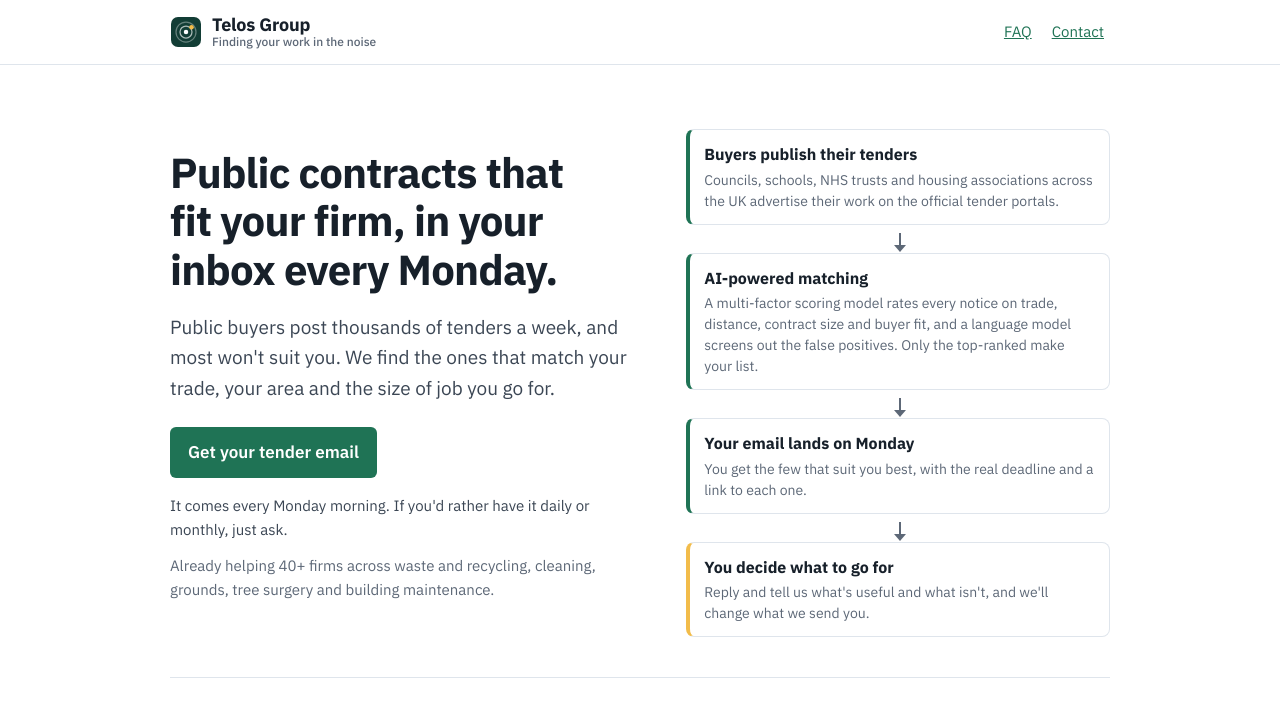
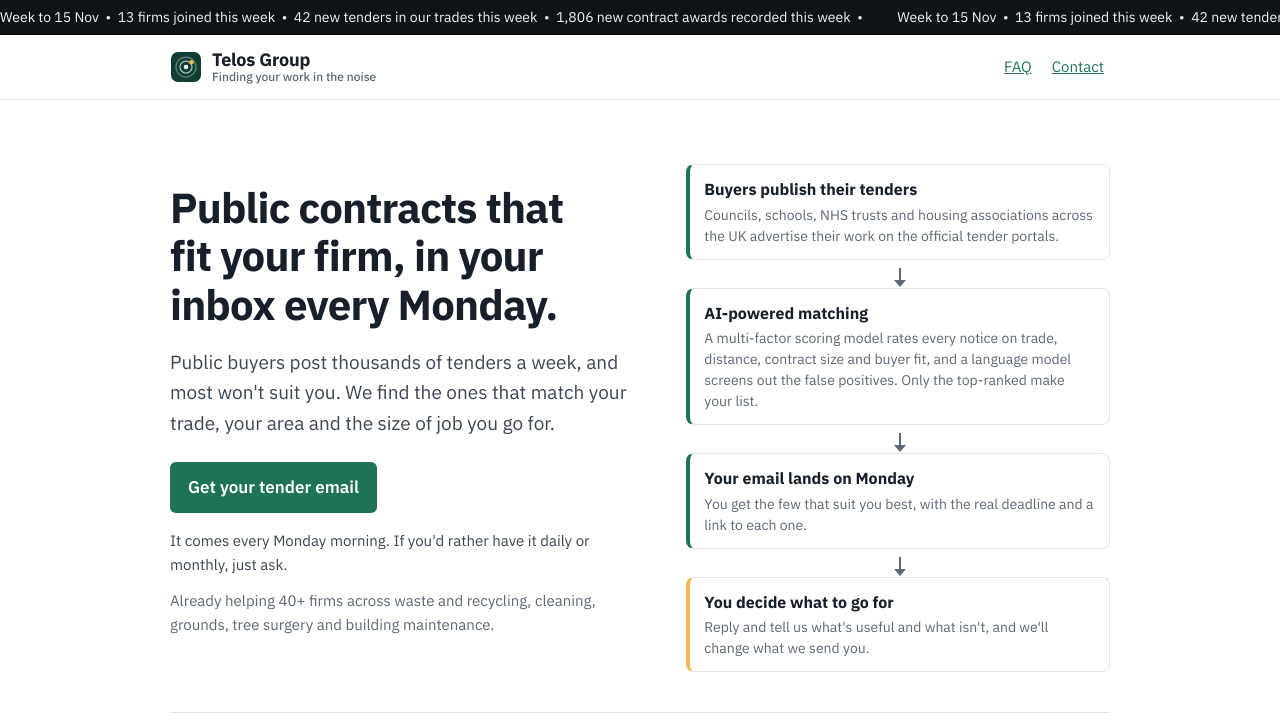
Before and after one commit to marcusmangoro-rgb/telosgroup-site, a plain HTML site: page index.html in a window 1280 px wide. Shown: the top 723 px of the page. Drawn offline with Linux system fonts and the light colour scheme.

```diff
--- a/index.html
+++ b/index.html
@@ -35,6 +35,12 @@
   a { color: var(--green); }
   a:focus-visible { outline: 2px solid var(--green); outline-offset: 2px; }
   .wrap { max-width: 980px; margin: 0 auto; padding: 0 20px; }
+  .ticker { background: #0f1317; color: #f2f5f7; font-size: 14px; line-height: 1; overflow: hidden; white-space: nowrap; border-bottom: 1px solid #000; font-variant-numeric: tabular-nums; }
+  .ticker .run { display: inline-flex; animation: tick 38s linear infinite; }
+  .ticker span { padding: 10px 28px 10px 0; white-space: pre; }
+  .ticker:hover .run { animation-play-state: paused; }
+  @keyframes tick { from { transform: translateX(0); } to { transform: translateX(-50%); } }
+  @media (prefers-reduced-motion: reduce) { .ticker .run { animation: none; } .ticker span + span { display: none; } .ticker span { padding-left: 16px; } }
   header.top { border-bottom: 1px solid var(--rule); }
   header.top .wrap { display: flex; justify-content: space-between; align-items: center; height: 64px; }
   .brand { display: inline-flex; align-items: center; gap: 10px; font-weight: 700; color: var(--ink); text-decoration: none; letter-spacing: -0.01em; font-size: 18px; }
@@ -141,6 +147,7 @@
 <!--/gen:jsonld-->
 </head>
 <body>
+<div class="ticker" role="status" aria-label="This week at Telos Group"><div class="run"><span><!--gen:ticker-->Week to 15 Nov  •  13 firms joined this week  •  42 new tenders in our trades this week  •  1,806 new contract awards recorded this week<!--/gen:ticker-->  •  </span><span aria-hidden="true"><!--gen:ticker-->Week to 15 Nov  •  13 firms joined this week  •  42 new tenders in our trades this week  •  1,806 new contract awards recorded this week<!--/gen:ticker-->  •  </span></div></div>
 <header class="top">
   <div class="wrap">
     <a class="brand" href="/"><img src="logo.svg" alt="" width="32" height="32"><span>Telos Group<small>Finding your work in the noise</small></span></a>
```
